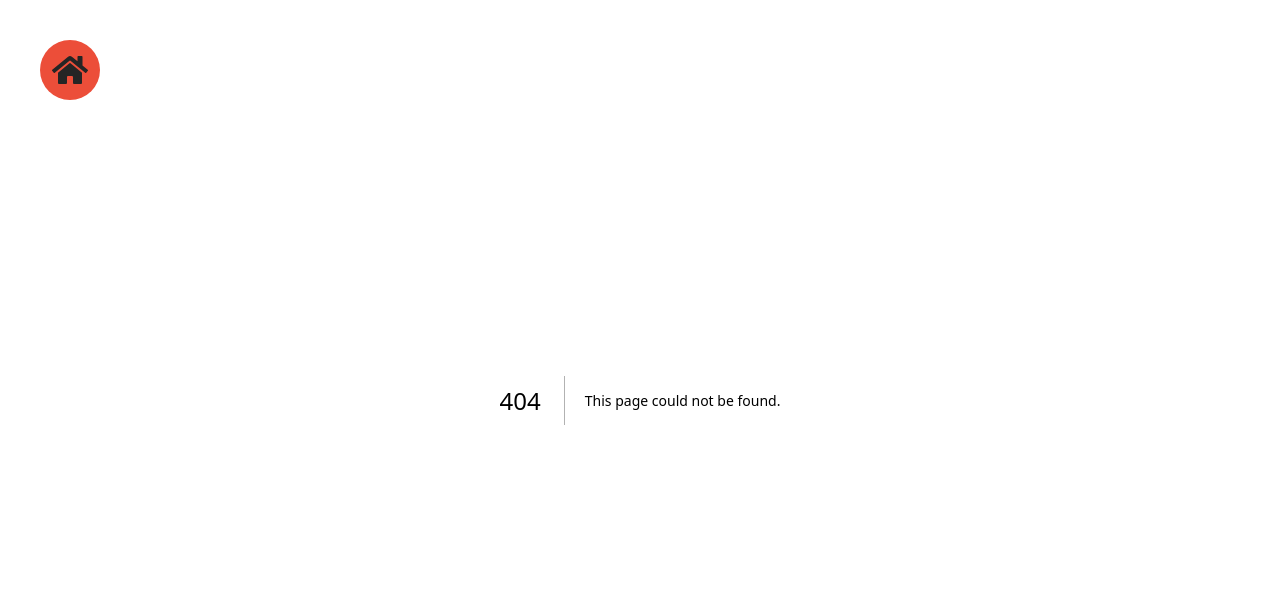
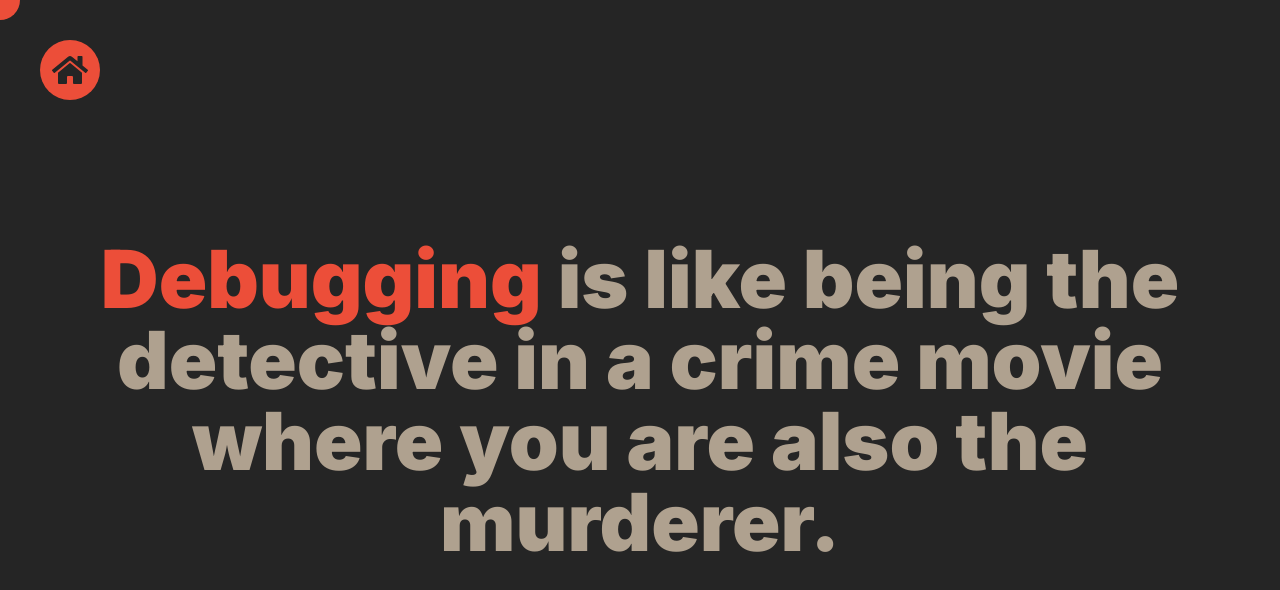
Before and after one commit to HarikrishnanYPR1707/My-Design-Playground, a Next.js app: page /Mask-Cursor-Animation in a window 1280 px wide. Before the commit this address had no page. Shown: the top 590 px of the page. Built offline with nearby package versions, Linux system fonts and the light colour scheme.

Commit message:
MASK CURSOR ANIMATIN: Completed ✅

```diff
--- /dev/null
+++ b/src/app/Mask-Cursor-Animation/page.jsx
@@ -0,0 +1,48 @@
+/* eslint-disable react-hooks/rules-of-hooks */
+"use client";
+import React, { useState } from "react";
+import style from "./styles.module.css";
+import useMousePosition from "../utils/useMousePosition";
+import { motion } from "framer-motion";
+import Navbar from "@/components/Navbar/index";
+
+const page = () => {
+  const [isHOvered, setIsHOvered] = useState(false);
+  const { x, y } = useMousePosition();
+  const size = isHOvered ? 400 : 40;
+
+  return (
+    <>
+      {/* <Navbar /> */}
+      <div className={style.main}>
+        <motion.div
+          className={style.mask}
+          animate={{
+            WebkitMaskPosition: `${x - size / 2}px ${y - size / 2}px`,
+            WebkitMaskSize: `${size}px`,
+          }}
+          transition={{
+            type: "tween",
+            ease: "backOut",
+          }}
+        >
+          <p
+            onMouseEnter={() => setIsHOvered(true)}
+            onMouseLeave={() => setIsHOvered(false)}
+          >
+            In theory, theory and practice are the same. In practice, they are
+            not. - Yogi Berra
+          </p>
+        </motion.div>
+        <div className={style.body}>
+          <p>
+            <span>Debugging</span> is like being the detective in a crime movie
+            where you are also the murderer.
+          </p>
+        </div>
+      </div>
+    </>
+  );
+};
+
+export default page;
--- /dev/null
+++ b/src/app/Mask-Cursor-Animation/styles.module.css
@@ -0,0 +1,40 @@
+.main {
+    height: 100vh;
+}
+
+.body, .mask{
+    height: 100%;
+    width: 100%;
+    display: flex;
+    justify-content: center;
+    align-items: center;
+    color: #afa18f;
+    font-weight: 900;
+    font-size: 80px;
+    line-height: 81px;
+    cursor: default;
+}
+
+
+.body p, .mask p {
+    width: 90vw;
+    text-align: center;
+}
+
+.body p span {
+    color: #ec4e39;
+}
+
+.mask {
+    position: absolute;
+    mask-image: url(../../../public/mask.svg);
+    background-color: #ec4e39;
+    mask-repeat: no-repeat;
+    mask-size: 40px;
+    color: black;
+}
+
+/* .body {
+    visibility: hidden;
+
+} */
```
